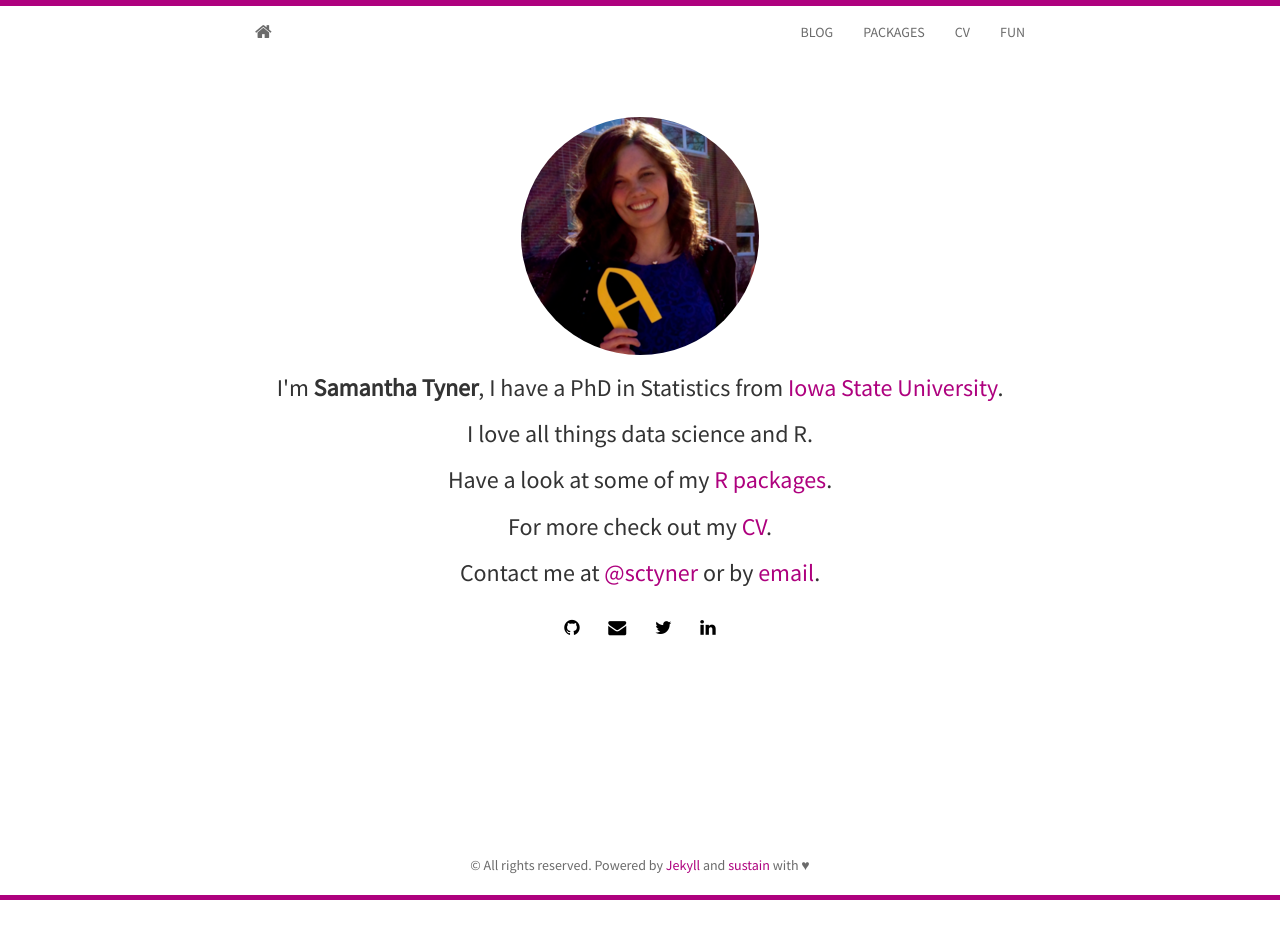
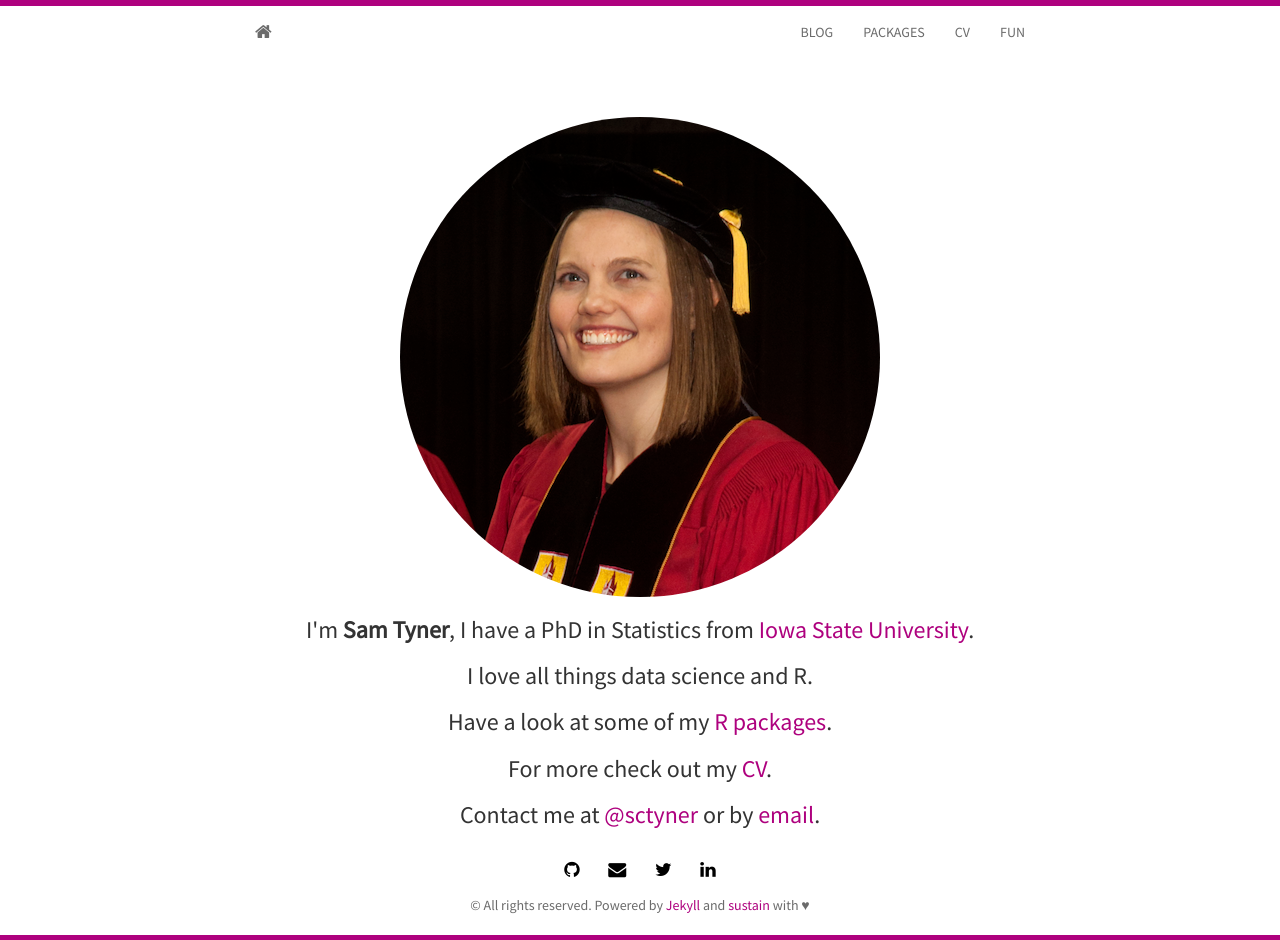
Before and after one commit to sctyner/sctyner.github.io, a Jekyll site: the page built from index.html, in a window 1280 px wide. Built offline with Jekyll 4.4.1, drawn with Linux system fonts in a browser that asks for light colours; nearby versions of some CDN libraries; the list of posts is cut into pages by our own code; before the commit the page ends 900 px from its top, so only the background shows below that.

Commit message:
change name, photo

```diff
--- a/_config.yml
+++ b/_config.yml
@@ -12,10 +12,10 @@
 # edit here to achieve your personal greatness
 url: http://sctyner.github.io
 baseurl: /
-title: Samantha Tyner
-author: Samantha Tyner
+title: Sam Tyner
+author: Sam Tyner
 description: Personal website, blog, and curriculum vitae.
-avatar: profile.png
+avatar: profile2.png
 email: sctyner@iastate.edu
 github: sctyner # username
 twitter: sctyner
--- a/_includes/header.html
+++ b/_includes/header.html
@@ -1,7 +1,7 @@
 <nav class="navbar navbar-default">
   <div class="container">
     <div class="navbar-header">
-      <a class="navbar-brand" href="{{ site.baseurl }}"><i class="fa fa-home"></i></a>
+      <a class="navbar-brand" href="{{ site.url }}"><i class="fa fa-home"></i></a>
     </div>
     <div id="navbar">
       <ul class="nav navbar-nav navbar-right">
```
Also changed, not shown: static/img/profile2.png (added).
